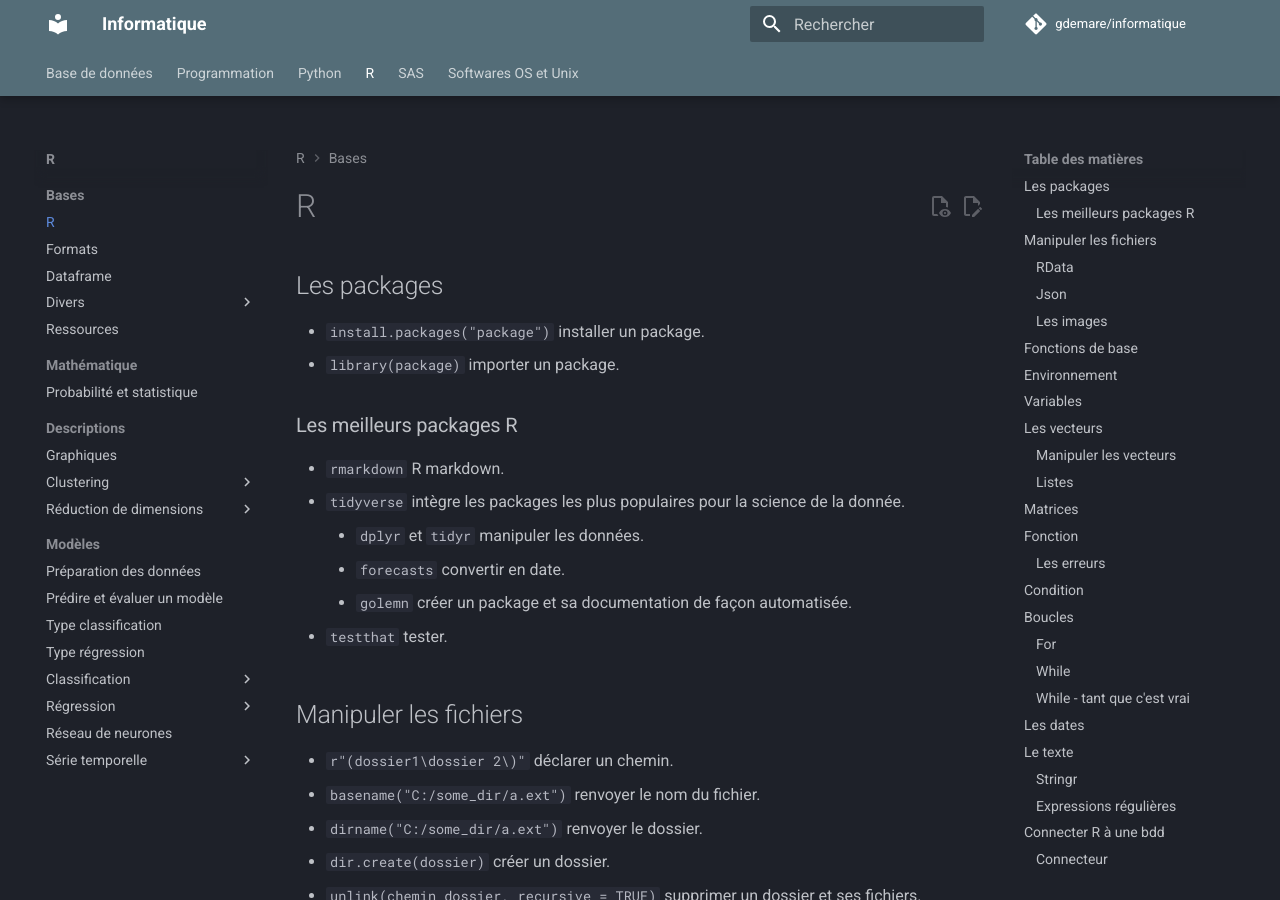
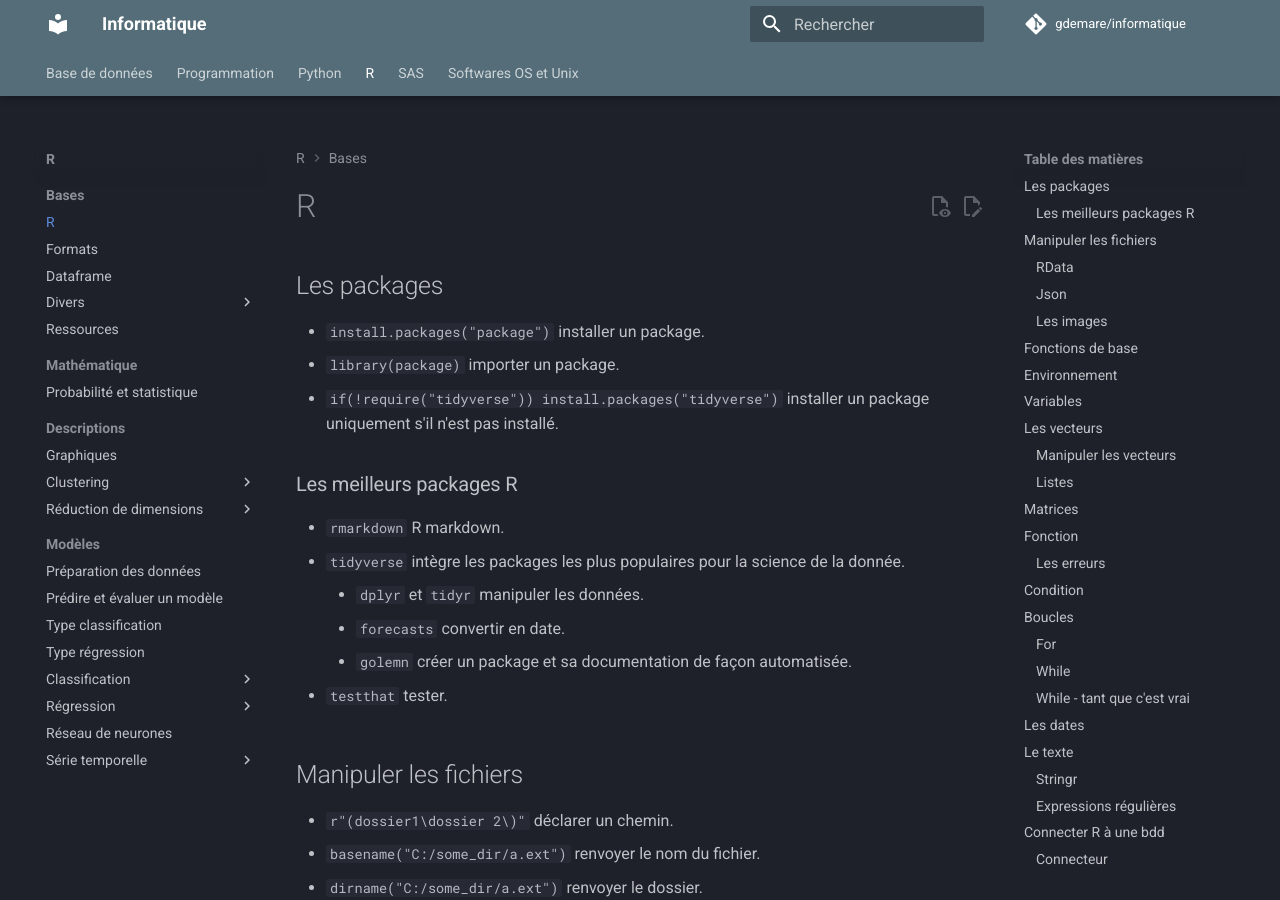
Before and after one commit to gdemare/Informatique, an MkDocs documentation site: the page built from docs/r/r_r.md, in a window 1280 px wide and 900 px high. Built offline with MkDocs 1.6.1 and Material for MkDocs 9.7.7, drawn with Linux system fonts in a browser that asks for light colours; comment, search, counter and statistics services are not loaded.

Commit message:
Update r_r.md

```diff
--- a/docs/r/r_r.md
+++ b/docs/r/r_r.md
@@ -2,6 +2,7 @@
 
 * `install.packages("package")` installer un package.
 * `library(package)` importer un package.
+* `if(!require("tidyverse")) install.packages("tidyverse")` installer un package uniquement s'il n'est pas installé.
 
 ### Les meilleurs packages R
 
```
